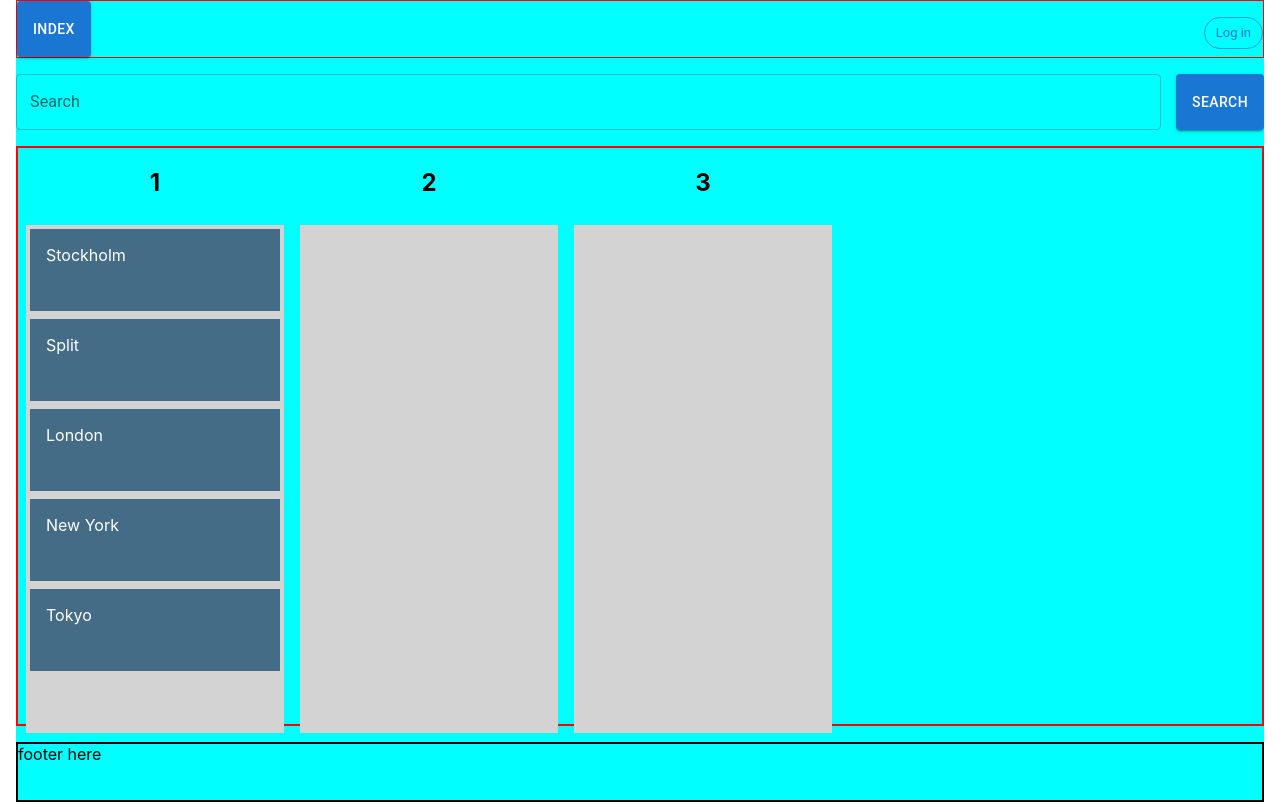
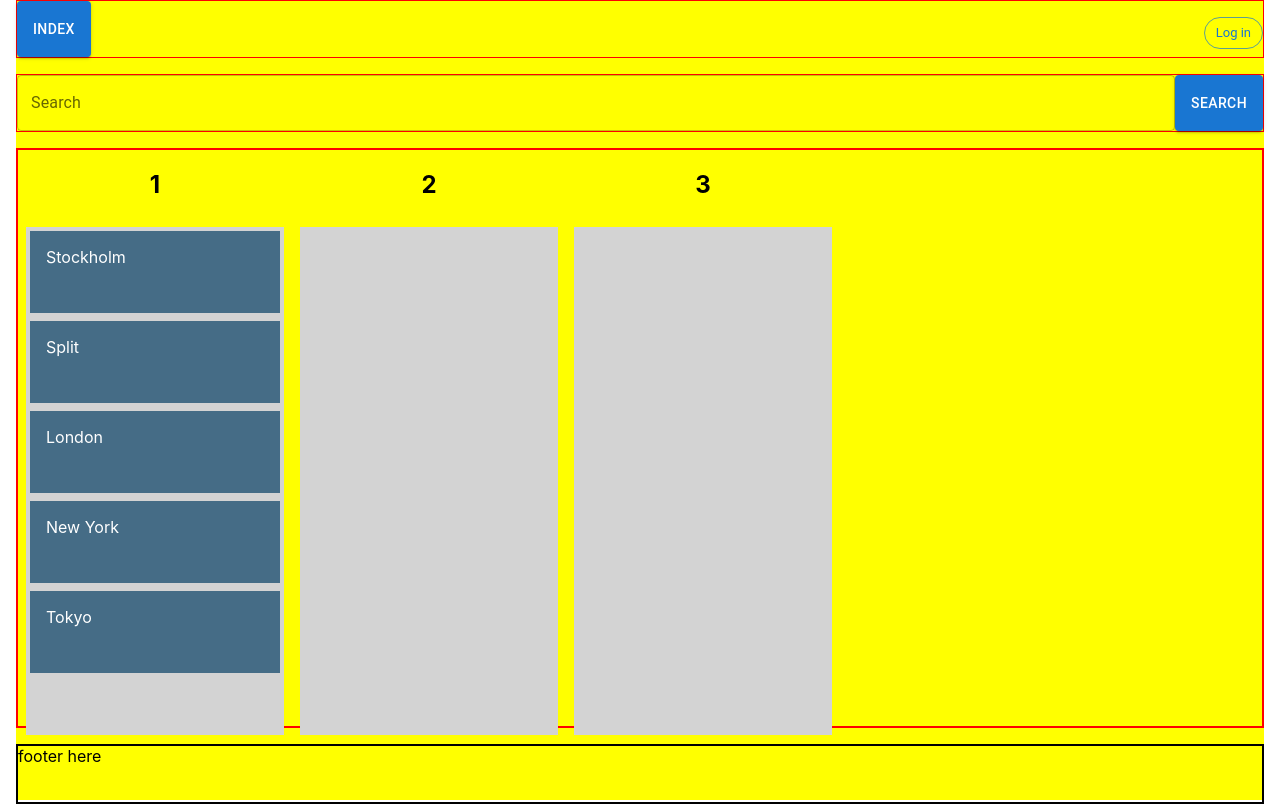
Before and after one commit to GoranAviani/react_apollo_client_3_cache, a React (Create React App) app: page / in a window 1280 px wide. Built offline with nearby package versions, Linux system fonts and the light colour scheme.

Commit message:
changing keys

```diff
--- a/src/components/IndexPage/IndexPage.css
+++ b/src/components/IndexPage/IndexPage.css
@@ -1,6 +1,6 @@
 .indexPage {
     display: grid;
-    background: aqua;
+    background: yellow;
     grid-template-rows: 1fr 1fr 1fr 1fr;
     grid-gap: 2vh;
     height: 100vh;
--- a/src/components/Loader/Loader.css
+++ b/src/components/Loader/Loader.css
@@ -1,4 +1,5 @@
 .loader {
-    height: 100%;
-    width: 100%;
+    display: flex;
+    align-items: center;
+
 }
--- a/src/components/Loader/Loader.js
+++ b/src/components/Loader/Loader.js
@@ -1,10 +1,13 @@
 import React from "react";
+
+import CircularProgress from '@mui/material/CircularProgress';
+
 import './Loader.css'
 
 const Loader = () => {
     return (
         <div className="loader">
-            loading...
+            <CircularProgress/>
         </div>
     )
 
--- a/src/components/Search/Search.css
+++ b/src/components/Search/Search.css
@@ -1,12 +1,16 @@
 .search {
-    display: grid;
-    grid-template-columns: 1fr;
-    grid-auto-flow: column;
-    grid-gap: 15px;
+    display: flex;
+    flex-direction: row;
+    flex-grow: 5;
 }
+
+.search > div {
+    flex: 1;
+}
+
 
 @media screen and (max-width: 600px) {
     .search {
-        grid-template-rows: 1fr 1fr;
+        flex-direction: column;
     }
 }
--- a/src/components/SearchSection/SearchSection.css
+++ b/src/components/SearchSection/SearchSection.css
@@ -1,6 +1,4 @@
-.navigation {
-    display: grid;
-    grid-template-columns: 1fr 1fr;
-    justify-content: space-between;
-    height: 8vh;
+.searchSection {
+    height: 7vh;
+    border: 1px solid red;
 }
```
